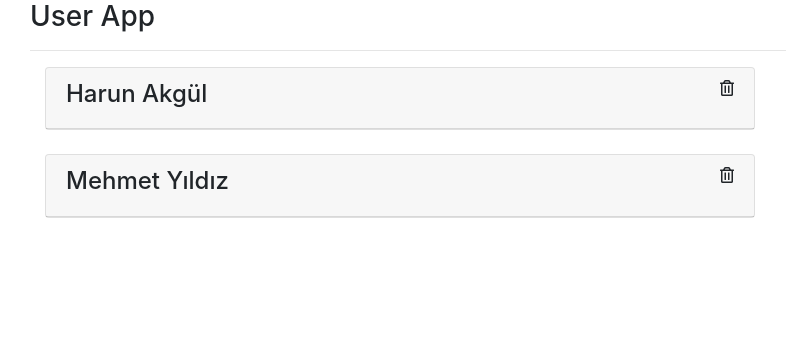
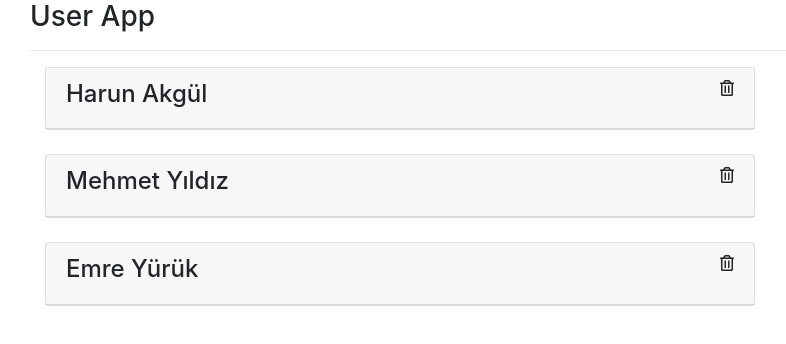
Before and after one commit to Harun6/React-Tutorials, a React (Create React App) app in the folder reactapp/: page / in a window 1280 px wide. Shown: the top 344 px of the page, without its empty margins (55-841 px from the left). Built offline with nearby package versions, Linux system fonts and the light colour scheme.

Commit message:
Component Communication

```diff
--- a/reactapp/src/App.js
+++ b/reactapp/src/App.js
@@ -1,43 +1,40 @@
 
-import Navbar from "./Component/Navbar";
-import User from "./Component/User";
-import './App.css';
+import React, { Component } from 'react'
 
+import Navbar from './Component/Navbar'
+import Users from './Component/Users'
+import './App.css'
 
-function App() {
- // const test = 34;
- // const isAuth = true;
-  return (
-    <div className="container">
-      {/*<h1 className="naber">Hello React</h1>
-      <label htmlFor =""></label>
-      <h4>{test}</h4>              {/*JavaScript is written in square brackets.*/}
-      {/*<h4>{1 + 1}</h4>
-      <h4>{"harun".toLocaleUpperCase()}</h4>
-      <div>
-        {
-          isAuth ? <p> User Registered</p>
-          : null
-        }
-      </div>*/}
-      {/* App Component
-      <h4>App Component</h4>
-      <User/>*/}
-      <Navbar title ="User App "/>
-      <hr/>
-      <User
-      name = "Harun Akgül"
-      department = "Bilişim"
-      salary = "5000"
-      />
-
-      <User
-      name = "Mehmet Yıldız"
-      department = "Bilişim"
-      salary = "6000"
-      />
+export default class App extends Component {
+  state = {
+    users : [
+      {
+        id : 1,
+        name : 'Harun Akgül',
+        salary : 6000,
+        department : 'Bilişim'
+      },
+      {
+        id : 1,
+        name : 'Mehmet Yıldız',
+        salary : 5000,
+        department : 'Bilişim'
+      },
+      {
+        id : 1,
+        name : 'Emre Yürük',
+        salary : 4000,
+        department : 'İnsan Kaynakları'
+      }
+    ]
+  }
+  render() {
+    return (
+      <div className="container">
+        <Navbar title = "User App"/>
+        <hr/>
+        <Users users = {this.state.users}/>
     </div>
-  );
+    )
+  }
 }
-
-export default App;
--- /dev/null
+++ b/reactapp/src/Component/Users.js
@@ -0,0 +1,25 @@
+import React, { Component } from 'react'
+import User from './User';
+
+ class Users extends Component {
+  render() {
+    const {users} = this.props;
+    return (
+      <div>
+        {
+            users.map(user => {
+                return(
+                    <User
+                        name = {user.name}
+                        salary = {user.salary}
+                        department = {user.department}
+                    />
+                )
+            })
+        }
+      </div>
+    )
+  }
+}
+
+export default Users;
```
